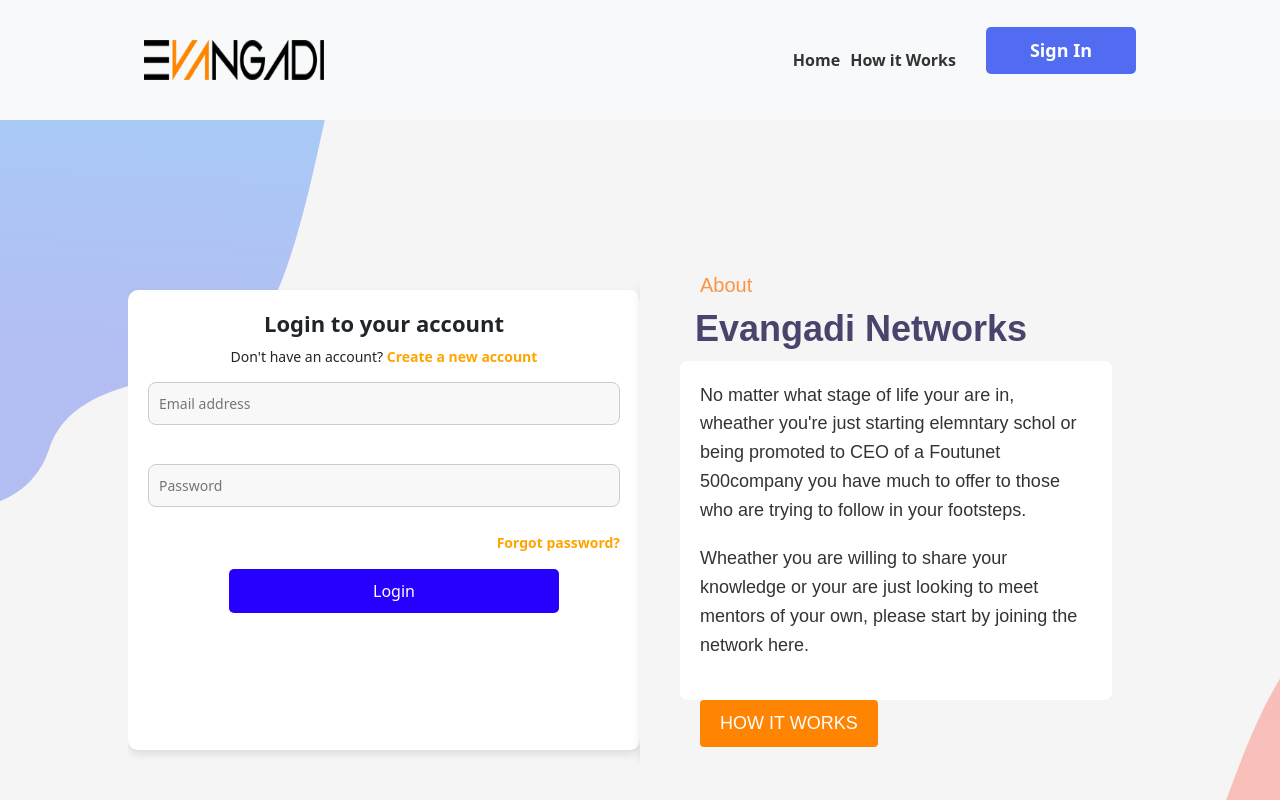
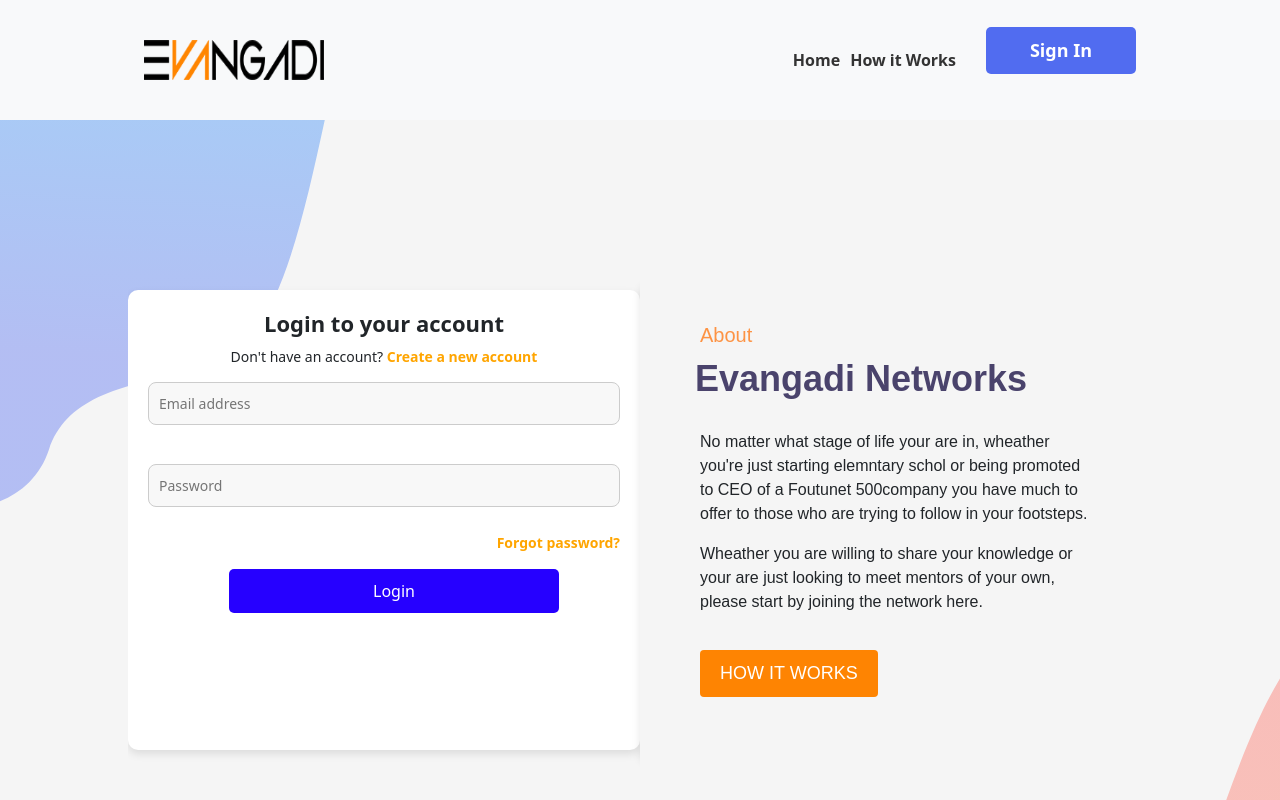
Before and after one commit to Birhanmeskel/Evangadi_Forum, a React (Vite) app in the folder frontend/: page /login in a window 1280 px wide. Shown: the top 800 px of the page. Built offline with nearby package versions, Linux system fonts and the light colour scheme.

Commit message:
some small debug

```diff
--- a/frontend/src/components/about/About.jsx
+++ b/frontend/src/components/about/About.jsx
@@ -1,5 +1,5 @@
 import React from "react";
-import classes from './About.module.css'
+import classes from "./About.module.css";
 
 const About = () => {
   return (
@@ -9,21 +9,21 @@
         <h1>Evangadi Networks</h1>
       </header>
 
-    <section>
-        <h3>
+      <section>
+        <p>
           No matter what stage of life your are in, wheather you're just
           starting elemntary schol or being promoted to CEO of a Foutunet
           500company you have much to offer to those who are trying to follow in
           your footsteps.
-        </h3>
-        <h3>
+        </p>
+        <p>
           Wheather you are willing to share your knowledge or your are just
           looking to meet mentors of your own, please start by joining the
           network here.
-        </h3>
+        </p>
       </section>
 
-      <button type='submit'>HOW IT WORKS</button>
+      <button type="submit">HOW IT WORKS</button>
     </div>
   );
 };
--- a/frontend/src/components/about/About.module.css
+++ b/frontend/src/components/about/About.module.css
@@ -2,16 +2,16 @@
   font-family: Arial, sans-serif;
   padding: 20px;
   margin: 0 auto;
+  height: 100%;
 }
-
 
 header h1 {
   font-size: 36px;
-    color:rgb(74, 67, 108);
+  color: rgb(74, 67, 108);
   margin: 10px 0;
   margin-left: 15px;
   font-size: 35;
-    font-weight: 550
+  font-weight: 550;
 }
 
 header h3 {
@@ -37,7 +37,6 @@
   margin-bottom: 20px;
 }
 section {
-    background-color: white;
   padding: 20px;
   border-radius: 8px;
 }
@@ -61,8 +60,6 @@
   margin-left: 20px;
 }
 
-
-
 button:hover {
   background-color: #dea76c;
 }
--- a/frontend/src/pages/Answer/AnswerPage.jsx
+++ b/frontend/src/pages/Answer/AnswerPage.jsx
@@ -80,7 +80,12 @@
 
       {/* answer section */}
       <div className={classes.answer_section}>
-        <h3 className={classes.answer_title}>Answer From The Community</h3>
+        {answerdata?.length === 0 ? (
+          <p>No Answers Yet</p>
+        ) : (
+          <h3 className={classes.answer_title}>Answer From The Community</h3>
+        )}
+
         <hr />
         {answerdata?.map((answer) => (
           <div>
--- a/frontend/src/pages/Register/Register.module.css
+++ b/frontend/src/pages/Register/Register.module.css
@@ -7,7 +7,6 @@
   margin: 0 auto;
   text-align: center;
   height: 480px;
-
 }
 
 /* Title */
@@ -40,6 +39,7 @@
   flex-direction: column;
   align-items: flex-start;
   margin-bottom: 15px;
+  width: 100%;
 }
 .input_name_container {
   display: flex;
```
Lines whose indentation alone changed are shown as unchanged.
